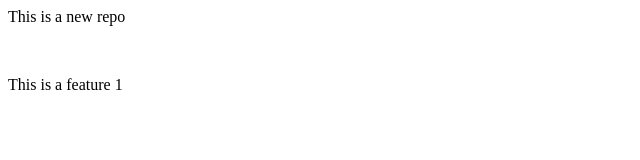
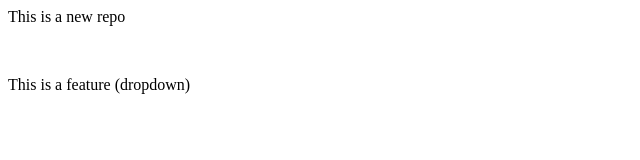
Before and after one commit to ghotekaravi/localRepo, a plain HTML site: page index.html in a window 1280 px wide. Shown: the full height of the page, 0-640 px from the left. Drawn offline with Linux system fonts and the light colour scheme.

```diff
--- a/index.html
+++ b/index.html
@@ -1,3 +1,3 @@
 <p>This is a new repo</p>
 <br>
-<p>This is a feature 1</p>
+<p>This is a feature (dropdown)</p>
```
